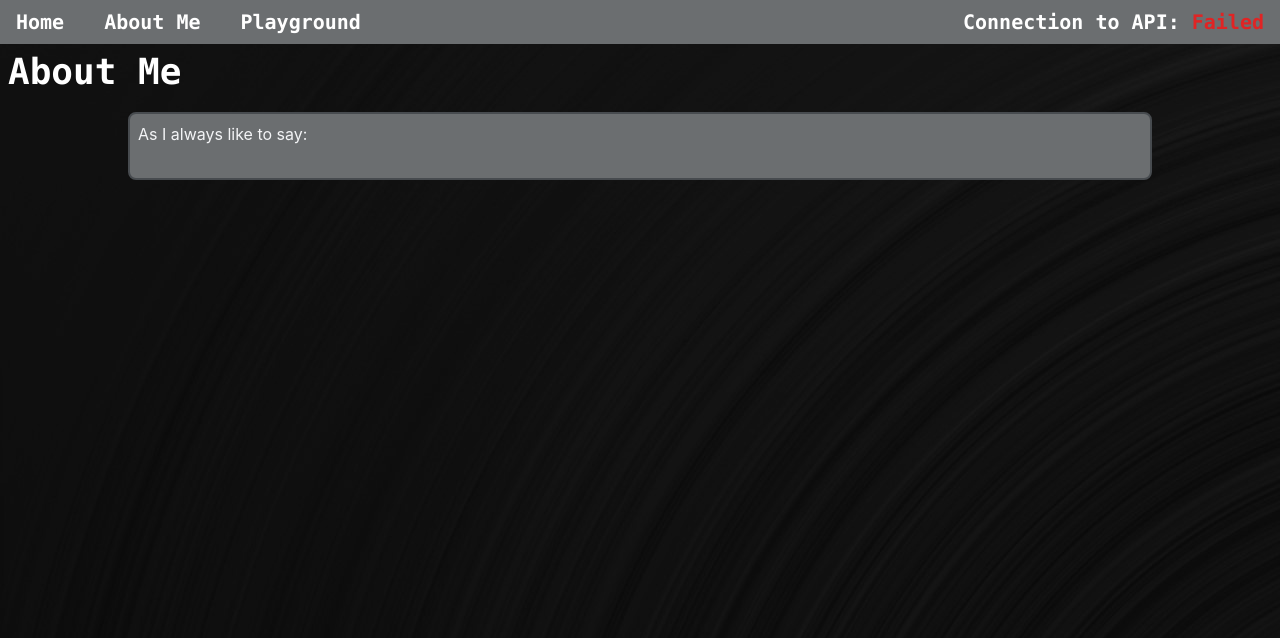
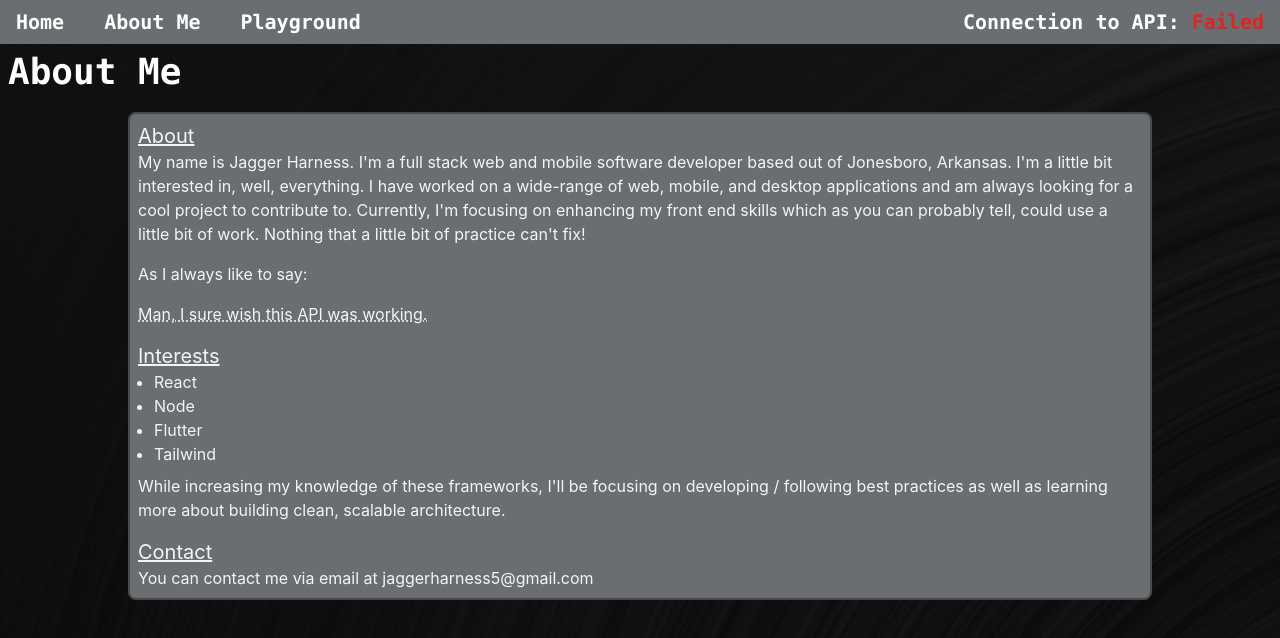
Before and after one commit to jaggerharness/jagger-website, a React (Create React App) app: page /about-me in a window 1280 px wide. Shown: the top 638 px of the page. Built offline with nearby package versions, Linux system fonts and the light colour scheme; no server answers.

Commit message:
UI updates

```diff
--- a/src/pages/AboutMePage.js
+++ b/src/pages/AboutMePage.js
@@ -29,20 +29,47 @@ const AboutMePage = (props) => {
           About Me
         </div>
         <div className="bg-ws-light-gray text-gray-100 mx-auto rounded-lg w-4/5 p-2 mt-5 border-ws-dark-gray border-2">
+        <div className="text-xl underline">About</div>
           <p>
+            My name is Jagger Harness. I'm a full stack web and mobile software
+            developer based out of Jonesboro, Arkansas. I'm a little bit
+            interested in, well, everything. I have worked on a wide-range of
+            web, mobile, and desktop applications and am always looking for a
+            cool project to contribute to. Currently, I'm focusing on enhancing
+            my front end skills which as you can probably tell, could use a
+            little bit of work. Nothing that a little bit of practice can't fix!
+          </p>
+          <p className="mt-4">
             As I always like to say:
-            <br />
-            <br />
-            <p className="underline decoration-dotted">
+            <p className="mt-4 underline decoration-dotted">
               <Tooltip
-                content='In fact, I actually haven&apos;t said this - ever.&#xa; This is just a cool API I was messing around with that generates a somewhat "techy" sounding phrase that may or may not make sense. Enjoy!'
+                content={
+                  quote
+                    ? "In fact, I actually haven't said this - ever. This is just a cool API I was messing around with that generates a somewhat 'techy' sounding phrase that may or may not make sense. Enjoy!"
+                    : "Looks like the API data was fetched incorrectly - I'm probably trying to fix it now"
+                }
                 style="light"
                 animation="duration-500"
               >
-                {quote}
+                {quote ? quote : "Man, I sure wish this API was working."}
               </Tooltip>
             </p>
           </p>
+          <div className="mt-4">
+            <div className="text-xl underline">Interests</div>
+            <ul className="list-disc ml-4">
+              <li>React</li>
+              <li>Node</li>
+              <li>Flutter</li>
+              <li>Tailwind</li>
+            </ul>
+            <p className="mt-2">
+            While increasing my knowledge of these frameworks, I'll be focusing
+            on developing / following best practices as well as learning more about building clean, scalable architecture.
+            </p>
+          </div>
+          <div className="text-xl underline mt-4">Contact</div>
+          <p>You can contact me via email at jaggerharness5@gmail.com</p>
         </div>
       </div>
     </div>
```
